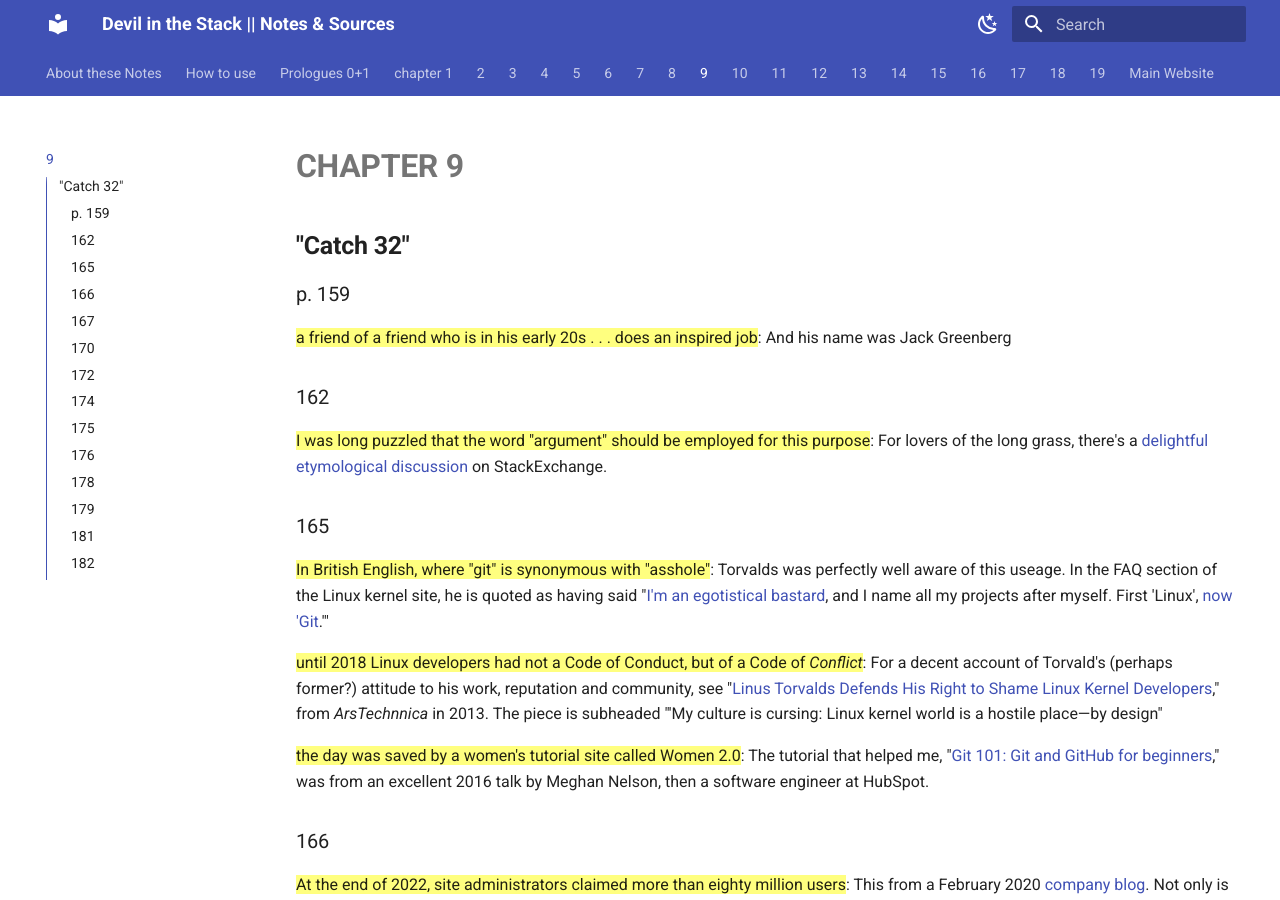
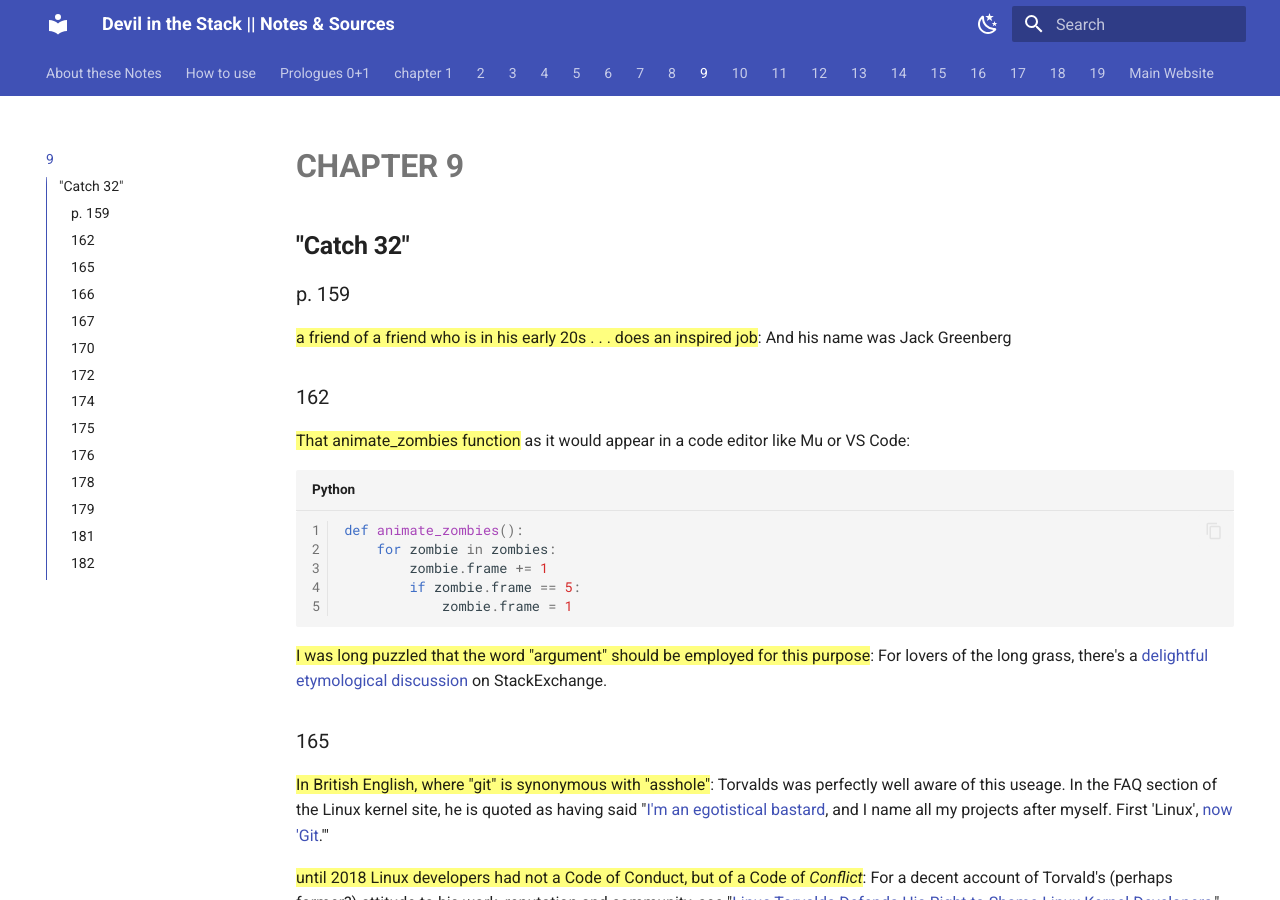
Before and after one commit to zappascout/devil_notes-sources, an MkDocs documentation site: the page built from docs/notes_9_devil.md, in a window 1280 px wide and 900 px high. Built offline with MkDocs 1.6.1 and Material for MkDocs 9.7.7, drawn with Linux system fonts in a browser that asks for light colours.

Commit message:
add zombies code to ch9

````diff
--- a/docs/notes_9_devil.md
+++ b/docs/notes_9_devil.md
@@ -6,6 +6,15 @@ inspired job==:
 And his name was Jack Greenberg
 
 ###162
+==That animate_zombies function== as it would appear in a code editor like Mu or VS Code:
+```Python
+def animate_zombies():
+    for zombie in zombies:
+        zombie.frame += 1
+        if zombie.frame == 5:
+            zombie.frame = 1
+```
+
 ==I was long puzzled that the word "argument" should be employed
 for this purpose==:
 For lovers of the long grass, there's a [delightful etymological discussion][stackex] on StackExchange.
````
